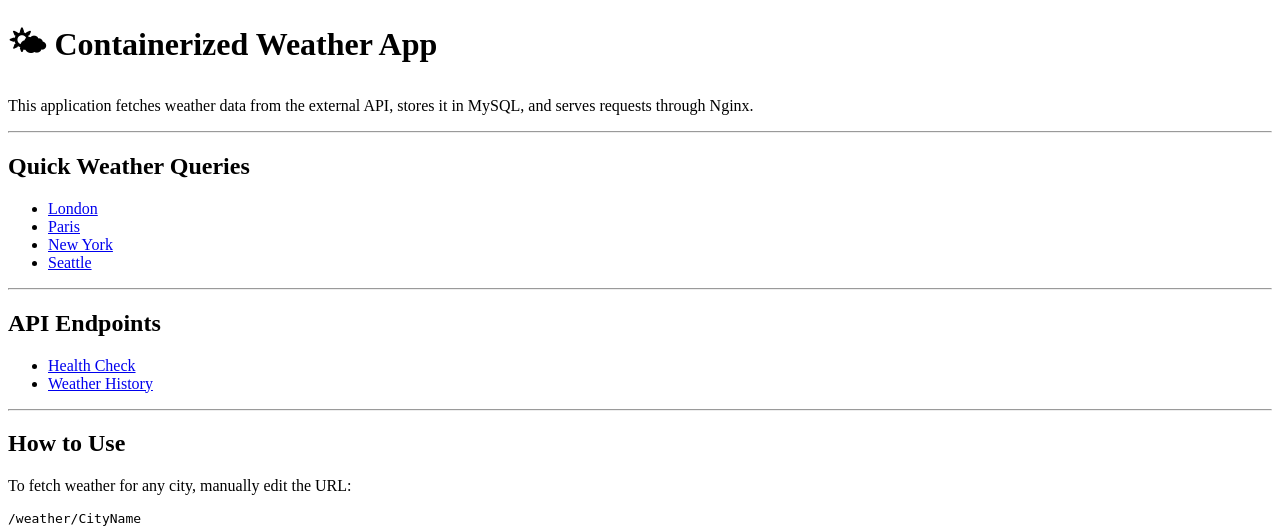
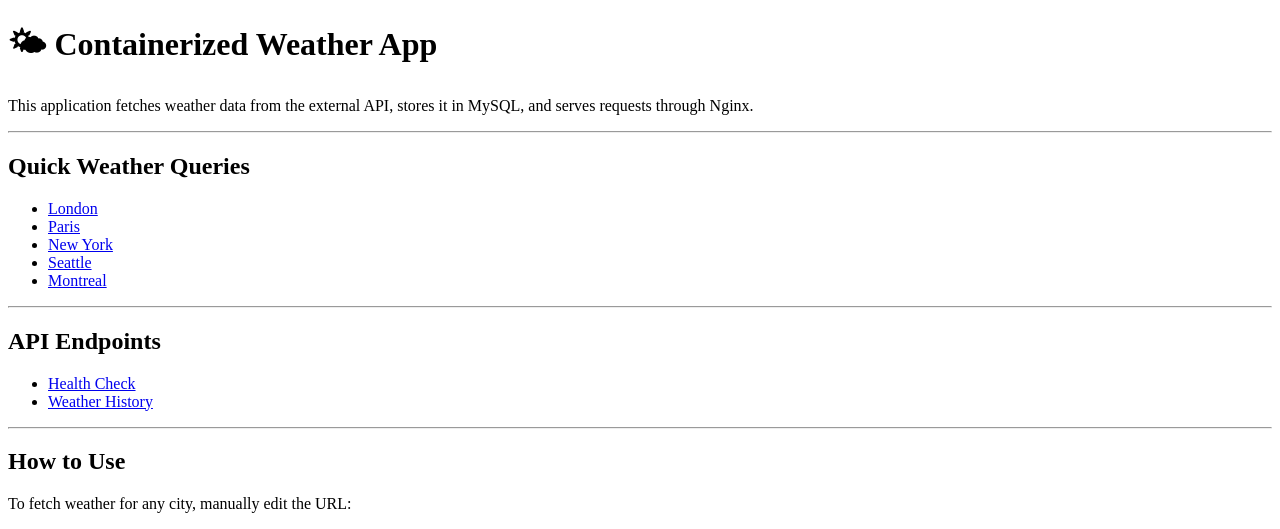
Before and after one commit to Aboubakr2000Cloud/ecs-weather-platform, a Flask app: page / in a window 1280 px wide. Shown: the top 529 px of the page. Run offline with Flask 3, Linux system fonts and the light colour scheme.

Commit message:
testing change to app's html

```diff
--- a/app/templates/index.html
+++ b/app/templates/index.html
@@ -21,6 +21,7 @@
         <li><a href="/weather/Paris">Paris</a></li>
         <li><a href="/weather/New York">New York</a></li>
         <li><a href="/weather/Seattle">Seattle</a></li>
+        <li><a href="/weather/Montreal">Montreal</a></li>
     </ul>
 
     <hr>
```
